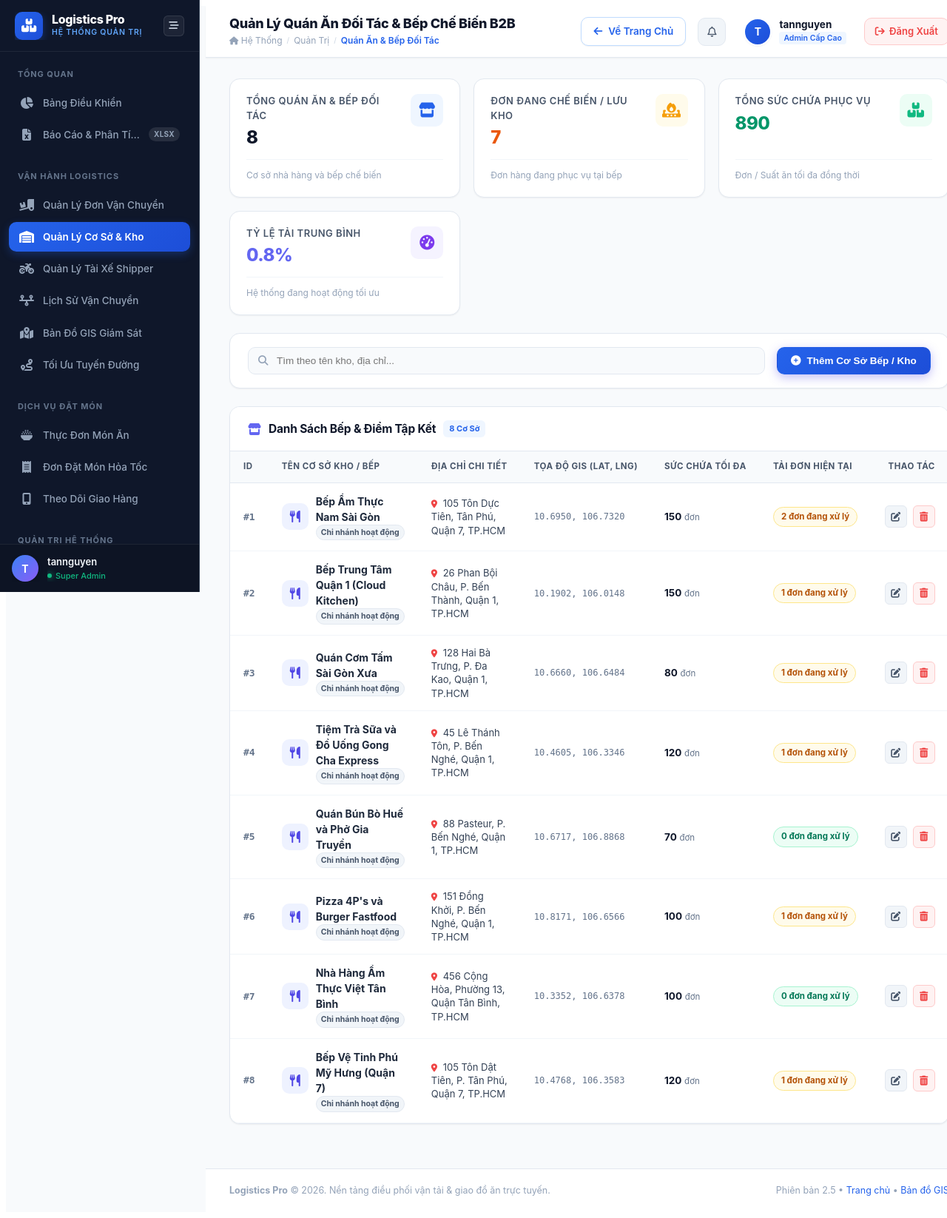
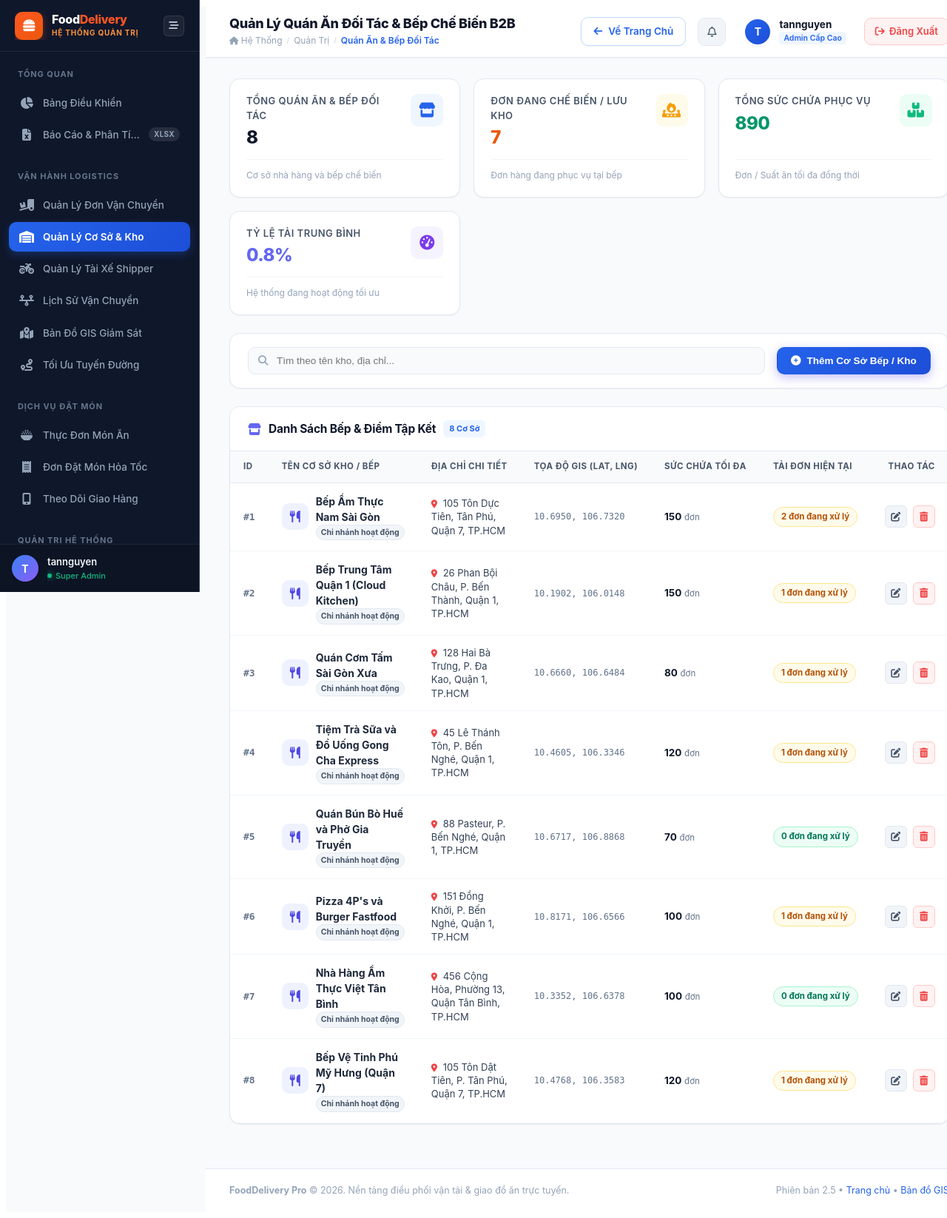
Before and after one commit to NHZ5NEOLEO/Xay-Dung-He-Thong-Giao-Do-An, a Django app: page /quan-ly-kho/ in a window 1280 px wide. Shown: the whole page at 74% size. Run offline with Django 5.2, Linux system fonts and the light colour scheme; a user stored in the database is signed in; data comes from the database, SQL or seed files in the repository; both versions use the stored data as it was after the commit.

Commit message:
Update admin dashboard brand to FoodDelivery with burger icon

```diff
--- a/static/admin_dashboard/css/admin_dashboard.css
+++ b/static/admin_dashboard/css/admin_dashboard.css
@@ -120,14 +120,14 @@
     width: 38px;
     height: 38px;
     border-radius: var(--admin-radius-md);
-    background: linear-gradient(135deg, #2563eb 0%, #1d4ed8 100%);
+    background: linear-gradient(135deg, #ff5722 0%, #ea580c 100%);
     display: flex;
     align-items: center;
     justify-content: center;
     color: #ffffff;
     font-size: 18px;
     flex-shrink: 0;
-    box-shadow: 0 4px 12px rgba(37, 99, 235, 0.35);
+    box-shadow: 0 4px 12px rgba(255, 87, 34, 0.35);
 }
 
 .admin-brand-text {
@@ -144,9 +144,9 @@
 }
 
 .admin-brand-sub {
-    font-size: 10.5px;
-    color: #60a5fa;
-    font-weight: 600;
+    font-size: 10px;
+    color: #fb923c;
+    font-weight: 700;
     text-transform: uppercase;
     letter-spacing: 0.8px;
 }
--- a/templates/admin_dashboard/admin_base.html
+++ b/templates/admin_dashboard/admin_base.html
@@ -3,7 +3,7 @@
 <head>
     <meta charset="UTF-8">
     <meta name="viewport" content="width=device-width, initial-scale=1.0">
-    <title>{% block title %}Bảng Điều Khiển Quản Trị - Logistics Pro{% endblock %}</title>
+    <title>{% block title %}Bảng Điều Khiển Quản Trị - FoodDelivery Pro{% endblock %}</title>
 
     <!-- Google Fonts: Inter -->
     <link rel="preconnect" href="https://fonts.googleapis.com">
@@ -33,12 +33,12 @@
         <aside class="admin-sidebar" id="adminSidebar">
             <!-- Brand Header -->
             <div class="admin-sidebar-brand">
-                <a href="{% url 'core:admin_dashboard' %}" class="admin-brand-logo" title="Logistics Pro Admin Portal">
+                <a href="{% url 'core:admin_dashboard' %}" class="admin-brand-logo" title="FoodDelivery Admin Portal">
                     <div class="admin-brand-icon-box">
-                        <i class="fa-solid fa-boxes-stacked"></i>
+                        <i class="fa-solid fa-burger"></i>
                     </div>
                     <div class="admin-brand-text">
-                        <span class="admin-brand-name">Logistics Pro</span>
+                        <span class="admin-brand-name">Food<span style="color: #ff5722;">Delivery</span></span>
                         <span class="admin-brand-sub">Hệ Thống Quản Trị</span>
                     </div>
                 </a>
@@ -249,7 +249,7 @@
             <!-- Footer -->
             <footer class="admin-footer">
                 <div>
-                    <strong>Logistics Pro</strong> &copy; 2026. Nền tảng điều phối vận tải & giao đồ ăn trực tuyến.
+                    <strong>FoodDelivery Pro</strong> &copy; 2026. Nền tảng điều phối vận tải & giao đồ ăn trực tuyến.
                 </div>
                 <div>
                     Phiên bản 2.5 &bull; <a href="{% url 'core:home' %}">Trang chủ</a> &bull; <a href="{% url 'core:ban_do_chung' %}">Bản đồ GIS</a>
--- a/templates/admin_dashboard/dashboard.html
+++ b/templates/admin_dashboard/dashboard.html
@@ -1,7 +1,7 @@
 {% extends "admin_dashboard/admin_base.html" %}
 {% load static currency_filters %}
 
-{% block title %}Bảng Điều Khiển Tổng Quan - Logistics Pro Admin{% endblock %}
+{% block title %}Bảng Điều Khiển Tổng Quan - FoodDelivery Admin{% endblock %}
 
 {% block page_title %}Bảng Điều Khiển Tổng Quan{% endblock %}
 
--- a/templates/admin_dashboard/quan_ly_don_hang.html
+++ b/templates/admin_dashboard/quan_ly_don_hang.html
@@ -1,7 +1,7 @@
 {% extends "admin_dashboard/admin_base.html" %}
 {% load static currency_filters %}
 
-{% block title %}Quản Lý Vận Đơn & Giao Hàng - Logistics Pro Admin{% endblock %}
+{% block title %}Quản Lý Vận Đơn & Giao Hàng - FoodDelivery Admin{% endblock %}
 
 {% block page_title %}Quản Lý Vận Đơn & Điều Phối Giao Hàng{% endblock %}
 
--- a/templates/admin_dashboard/quan_ly_kho.html
+++ b/templates/admin_dashboard/quan_ly_kho.html
@@ -1,7 +1,7 @@
 {% extends "admin_dashboard/admin_base.html" %}
 {% load static currency_filters l10n %}
 
-{% block title %}Quản Lý Quán Ăn Đối Tác & Bếp Chế Biến B2B - Logistics Pro Admin{% endblock %}
+{% block title %}Quản Lý Quán Ăn Đối Tác & Bếp Chế Biến B2B - FoodDelivery Admin{% endblock %}
 
 {% block page_title %}Quản Lý Quán Ăn Đối Tác & Bếp Chế Biến B2B{% endblock %}
 
--- a/templates/admin_dashboard/quan_ly_lich_su.html
+++ b/templates/admin_dashboard/quan_ly_lich_su.html
@@ -1,7 +1,7 @@
 {% extends "admin_dashboard/admin_base.html" %}
 {% load static currency_filters %}
 
-{% block title %}Nhật Ký Luân Chuyển Kho & Vận Chuyển - Logistics Pro Admin{% endblock %}
+{% block title %}Nhật Ký Luân Chuyển Kho & Vận Chuyển - FoodDelivery Admin{% endblock %}
 
 {% block page_title %}Nhật Ký Luân Chuyển Kho & Vận Chuyển{% endblock %}
 
--- a/templates/admin_dashboard/quan_ly_mon_an.html
+++ b/templates/admin_dashboard/quan_ly_mon_an.html
@@ -1,7 +1,7 @@
 {% extends "admin_dashboard/admin_base.html" %}
 {% load static currency_filters %}
 
-{% block title %}Quản Lý Thực Đơn Món Ăn - Logistics Pro Admin{% endblock %}
+{% block title %}Quản Lý Thực Đơn Món Ăn - FoodDelivery Admin{% endblock %}
 
 {% block page_title %}Quản Lý Thực Đơn & Kho Món Ăn{% endblock %}
 
--- a/templates/admin_dashboard/quan_ly_tai_khoan.html
+++ b/templates/admin_dashboard/quan_ly_tai_khoan.html
@@ -1,7 +1,7 @@
 {% extends "admin_dashboard/admin_base.html" %}
 {% load static %}
 
-{% block title %}Quản Lý Tài Khoản & Phân Quyền - Logistics Pro Admin{% endblock %}
+{% block title %}Quản Lý Tài Khoản & Phân Quyền - FoodDelivery Admin{% endblock %}
 
 {% block page_title %}Quản Lý Tài Khoản Người Dùng & Phân Quyền{% endblock %}
 
--- a/templates/admin_dashboard/quan_ly_tai_xe.html
+++ b/templates/admin_dashboard/quan_ly_tai_xe.html
@@ -1,7 +1,7 @@
 {% extends "admin_dashboard/admin_base.html" %}
 {% load static currency_filters %}
 
-{% block title %}Quản Lý Đội Ngũ Tài Xế Shipper - Logistics Pro Admin{% endblock %}
+{% block title %}Quản Lý Đội Ngũ Tài Xế Shipper - FoodDelivery Admin{% endblock %}
 
 {% block page_title %}Quản Lý Đội Ngũ Tài Xế & Điều Phối Shipper{% endblock %}
 
--- a/templates/export/pdf_template.html
+++ b/templates/export/pdf_template.html
@@ -78,7 +78,7 @@
         </div>
 
         <div class="footer-col">
-            <h4>Về Logistics Pro</h4>
+            <h4>Về FoodDelivery Pro</h4>
             <ul>
                 <li><a href="{% url 'core:home' %}">Giới Thiệu Hệ Thống</a></li>
                 <li><a href="{% url 'core:quan_ly_kho' %}">Mạng Lưới Kho Bãi</a></li>
@@ -125,6 +125,6 @@
             <div class="bct-logo">Đã đăng ký bộ công thương</div>
             <div class="bct-logo">Đã thông báo bộ công thương</div>
         </div>
-        <p>&copy; 2026 <b>Logistics Pro Management</b>. Phát triển bởi <b>Tan Nguyen</b> và <b>MSI Team</b>.</p>
+        <p>&copy; 2026 <b>FoodDelivery Pro Management</b>. Phát triển bởi <b>Tan Nguyen</b> và <b>MSI Team</b>.</p>
     </div>
 </footer>
```
Also changed, not shown: db.sqlite3.
